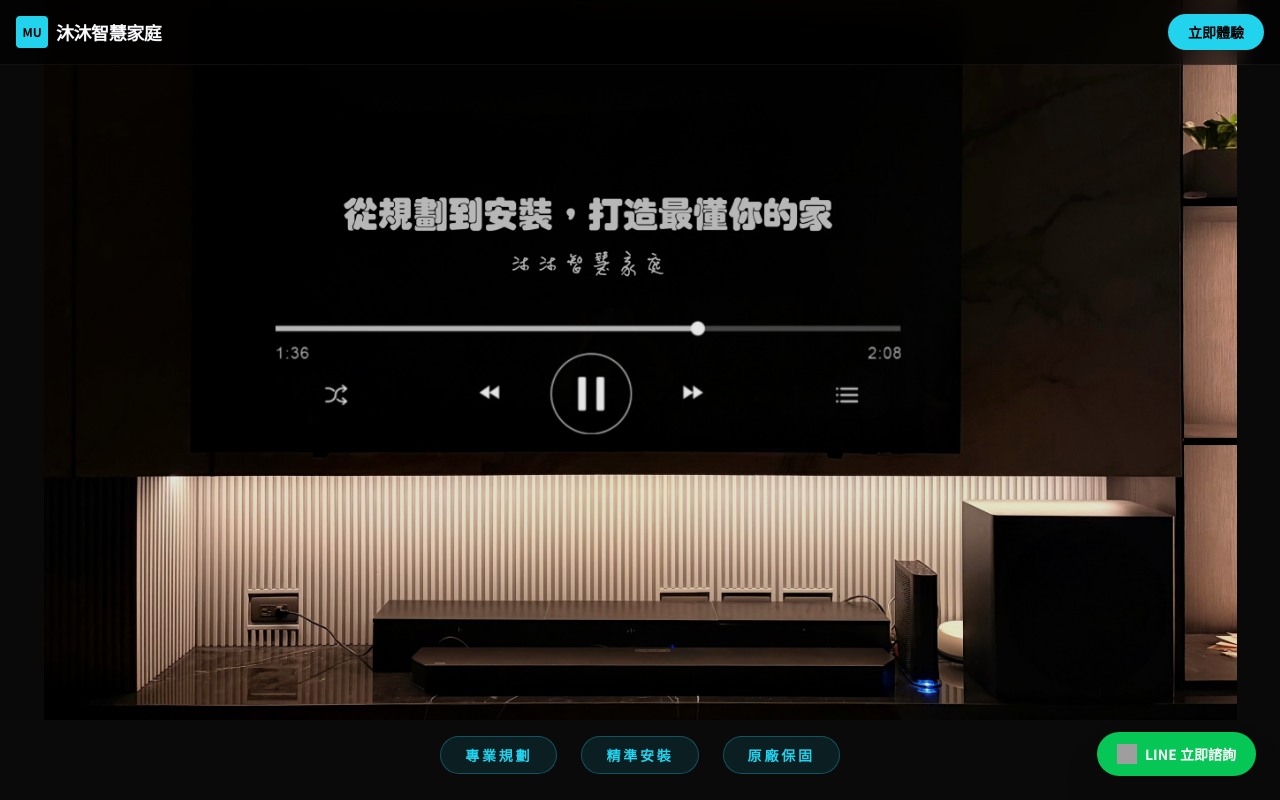
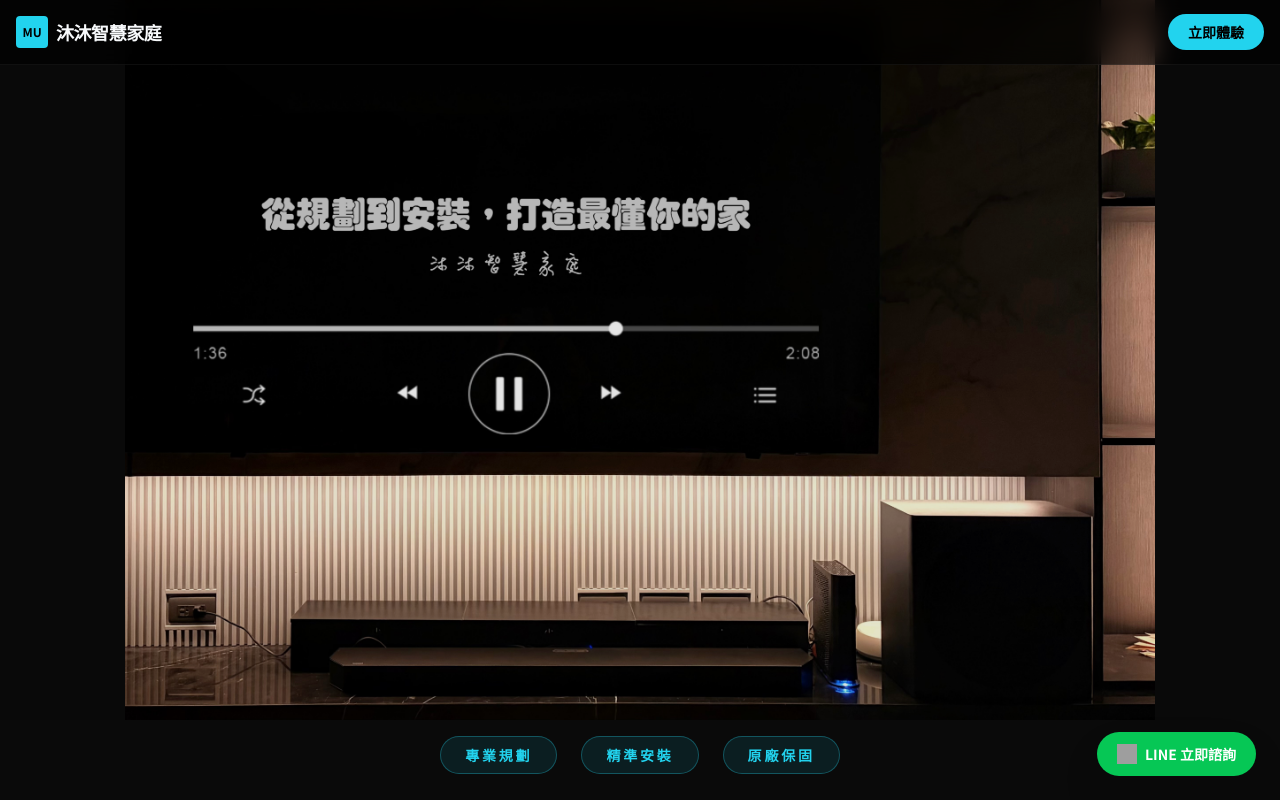
Before and after one commit to Miiish/NewWebsite, a React (Vite) app: page / in a window 1280 px wide. Shown: the top 800 px of the page. Built offline with nearby package versions, Linux system fonts and the light colour scheme; grey boxes are pictures that could not be loaded; the HTML template or start-up script is replaced by a standard one.

Commit message:
Update SmartHomeMockup.jsx

```diff
--- a/src/SmartHomeMockup.jsx
+++ b/src/SmartHomeMockup.jsx
@@ -120,7 +120,7 @@
           >
             {/* 背景圖片：RWD 縮放並置中 */}
             <div
-              className="absolute inset-0 bg-[url('/hero3.jpg')] bg-contain bg-center bg-no-repeat"
+              className="absolute inset-0 bg-[url('/hero4.jpg')] bg-contain bg-center bg-no-repeat"
             />
 
             {/* 輕微遮罩 */}
```
